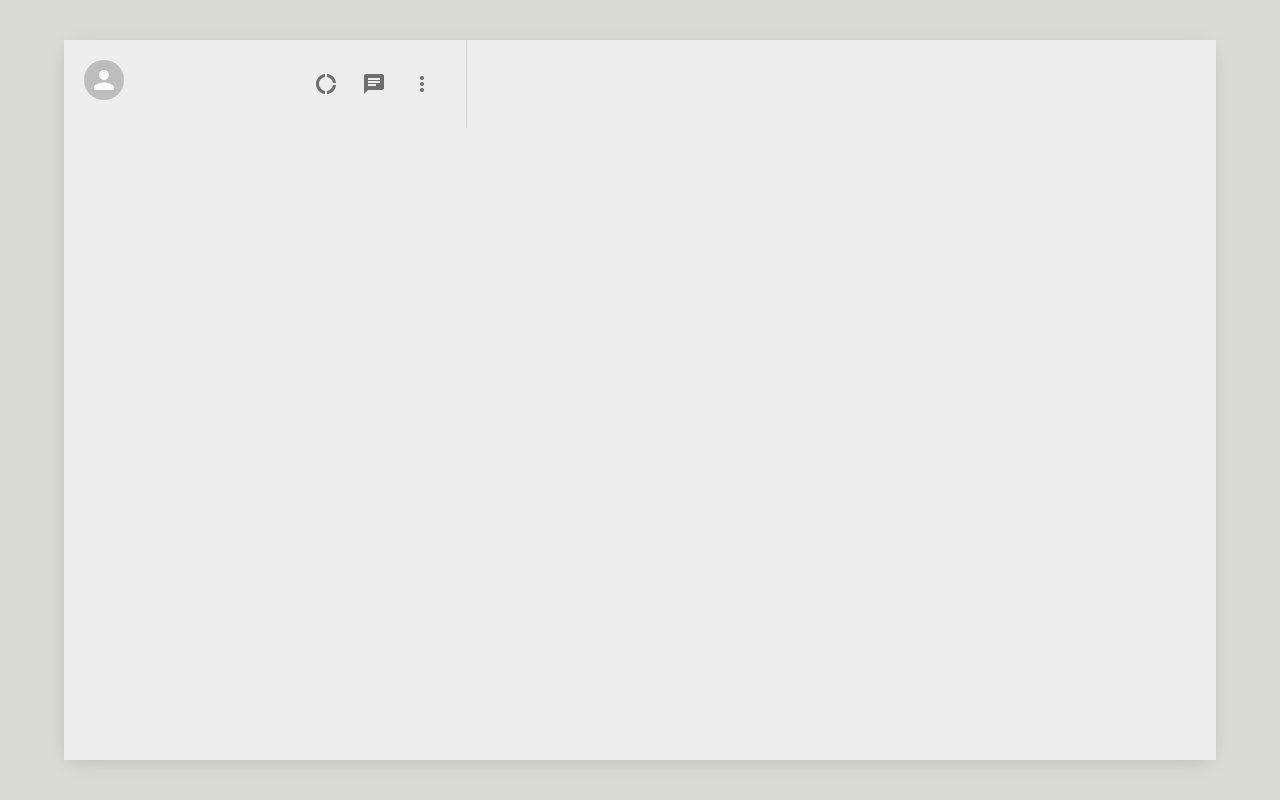
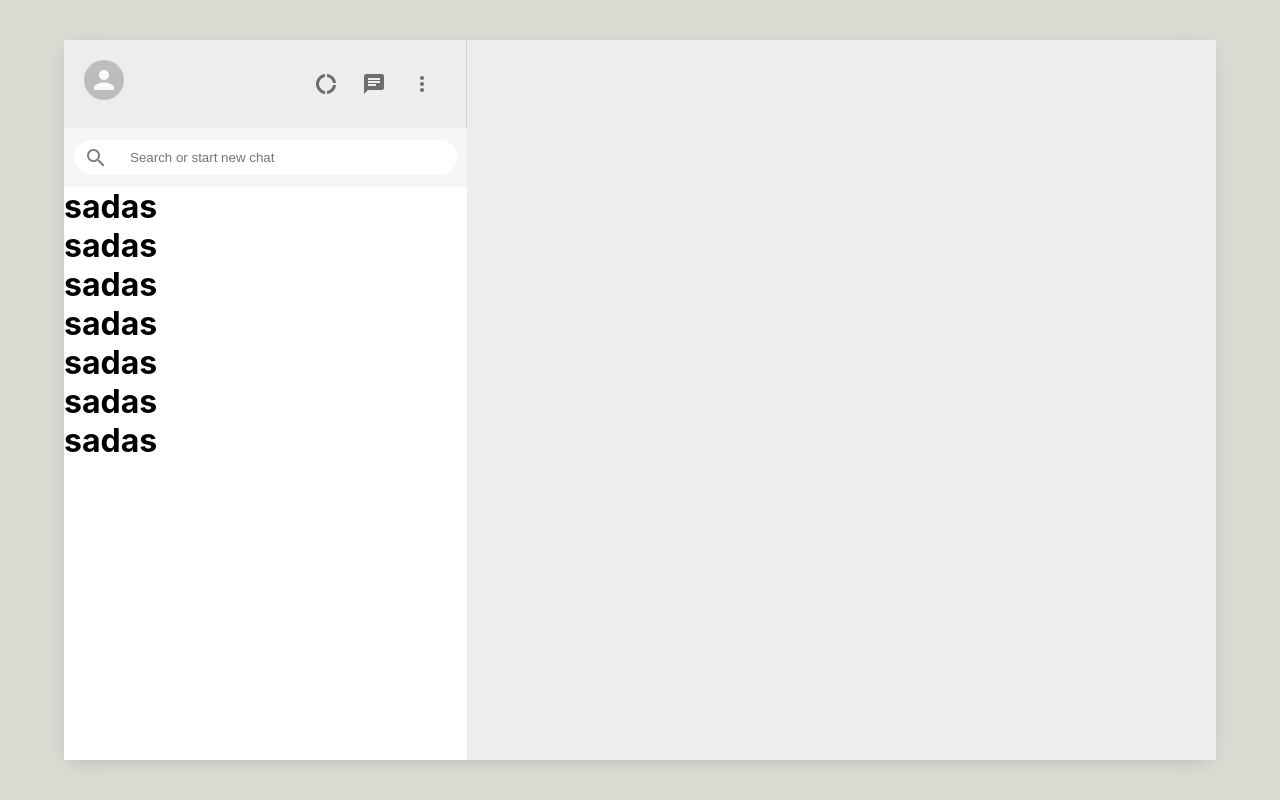
Before and after one commit to cllcnkrt/WhatsApp-Clone-React, a React (Create React App) app: page / in a window 1280 px wide. Built offline with nearby package versions, Linux system fonts and the light colour scheme.

Commit message:
sidebarChat started

```diff
--- a/src/components/Sidebar/Sidebar.css
+++ b/src/components/Sidebar/Sidebar.css
@@ -1,5 +1,34 @@
 .sidebar{
+display: flex;
+flex-direction: column;
     flex:0.35;
+
+}
+.sidebar__search{
+    display: flex;
+    align-items: center;
+    background-color: #f6f6f6;
+    height: 39px;
+    padding: 10px;
+}
+
+.sidebar__searchContainer{
+    display: flex;
+    align-items: center;
+    background-color: white;
+    width: 100%;
+    height: 35px;
+    border-radius: 20px;
+}
+.sidebar__searchContainer > .MuiSvgIcon-root{
+    color:gray ;
+    padding: 10px;
+}
+
+.sidebar__searchContainer > input{
+    border: none;
+    margin-left: 10px;
+    outline: none;
 }
 
 .sidebar__header{
@@ -20,3 +49,10 @@ border-right: 1px solid lightgray;
     margin-right: 2vw;
     font-size: 24px !important;
 }
+
+.sidebar__chats{
+    flex:1;
+    background-color: white;
+    overflow: scroll;
+
+}
--- a/src/components/Sidebar/Sidebar.js
+++ b/src/components/Sidebar/Sidebar.js
@@ -5,6 +5,8 @@ import { Avatar, IconButton } from "@material-ui/core";
 import DonutLargeIcon from "@material-ui/icons/DonutLarge";
 import ChatIcon from "@material-ui/icons/Chat";
 import MoreVertIcon from "@material-ui/icons/MoreVert";
+import { SearchOutlined } from "@material-ui/icons";
+import SidebarChat from "./SidebarChat/SidebarChat";
 function Sidebar() {
   return (
     <div className="sidebar">
@@ -25,10 +27,21 @@ function Sidebar() {
       </div>
 
       <div className="sidebar__search">
-
+          <div className="sidebar__searchContainer">
+            <SearchOutlined/>
+            <input type="text" placeholder="Search or start new chat"/>
+          </div>
       </div>
 
-      <div className="sidebar__chats"></div>
+      <div className="sidebar__chats">
+        <SidebarChat/>
+        <SidebarChat/>
+        <SidebarChat/>
+        <SidebarChat/>
+        <SidebarChat/>
+        <SidebarChat/>
+        <SidebarChat/>
+      </div>
     </div>
   );
 }
--- /dev/null
+++ b/src/components/Sidebar/SidebarChat/SidebarChat.js
@@ -0,0 +1,11 @@
+import React from 'react'
+import "./SidebarChat.css"
+function SidebarChat() {
+    return (
+        <div className="sidebarChat">
+            <h1>sadas</h1>
+        </div>
+    )
+}
+
+export default SidebarChat
```
Also changed, not shown: src/components/Sidebar/SidebarChat/SidebarChat.css (added).
